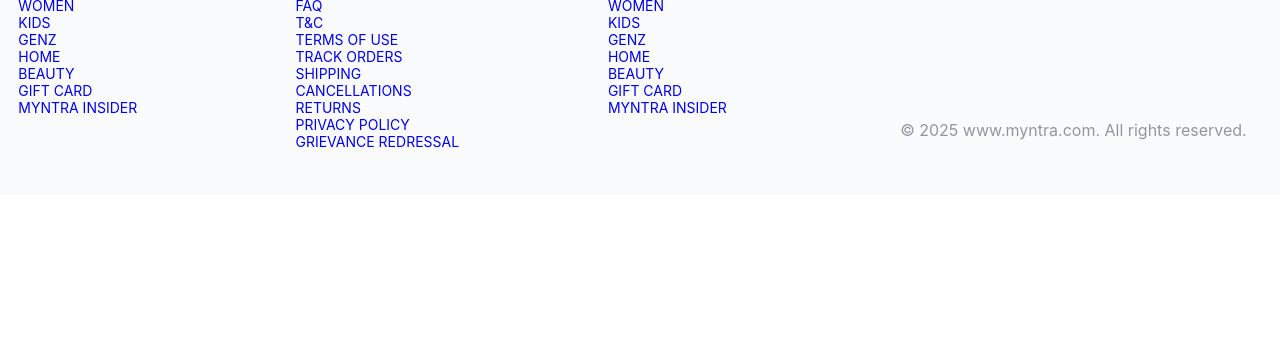
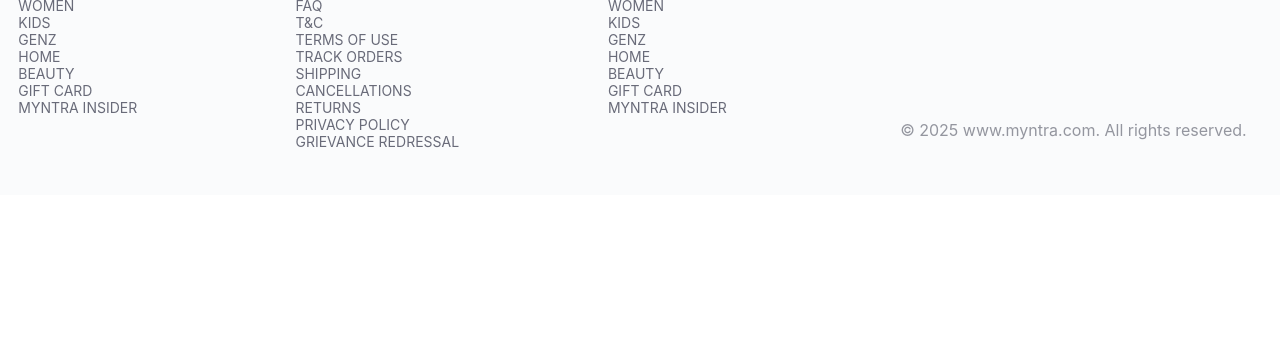
Before and after one commit to shikhar7j/MYNTRA-CLONE-, a plain HTML site: page index.html in a window 1280 px wide. Shown: the part 457-800 px from the top of the page. Drawn offline with nearby package versions, Linux system fonts and the light colour scheme.

Commit message:
index.css

```diff
--- a/index.css
+++ b/index.css
@@ -157,6 +157,7 @@ sup{
 }
 .footer_column a{
     text-decoration: none;
+    color: #696b79;
 
 }
 .footer_column h3{
```
